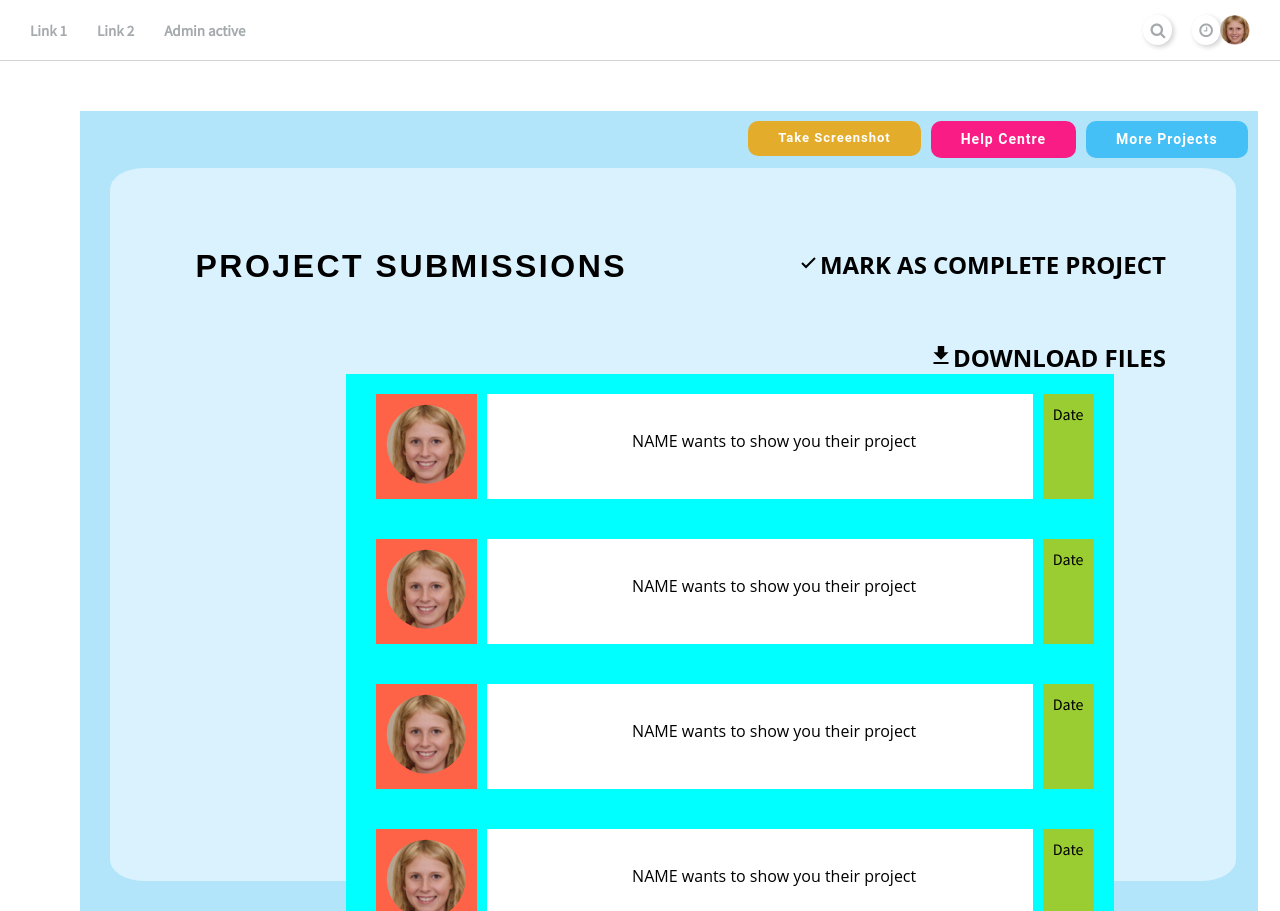
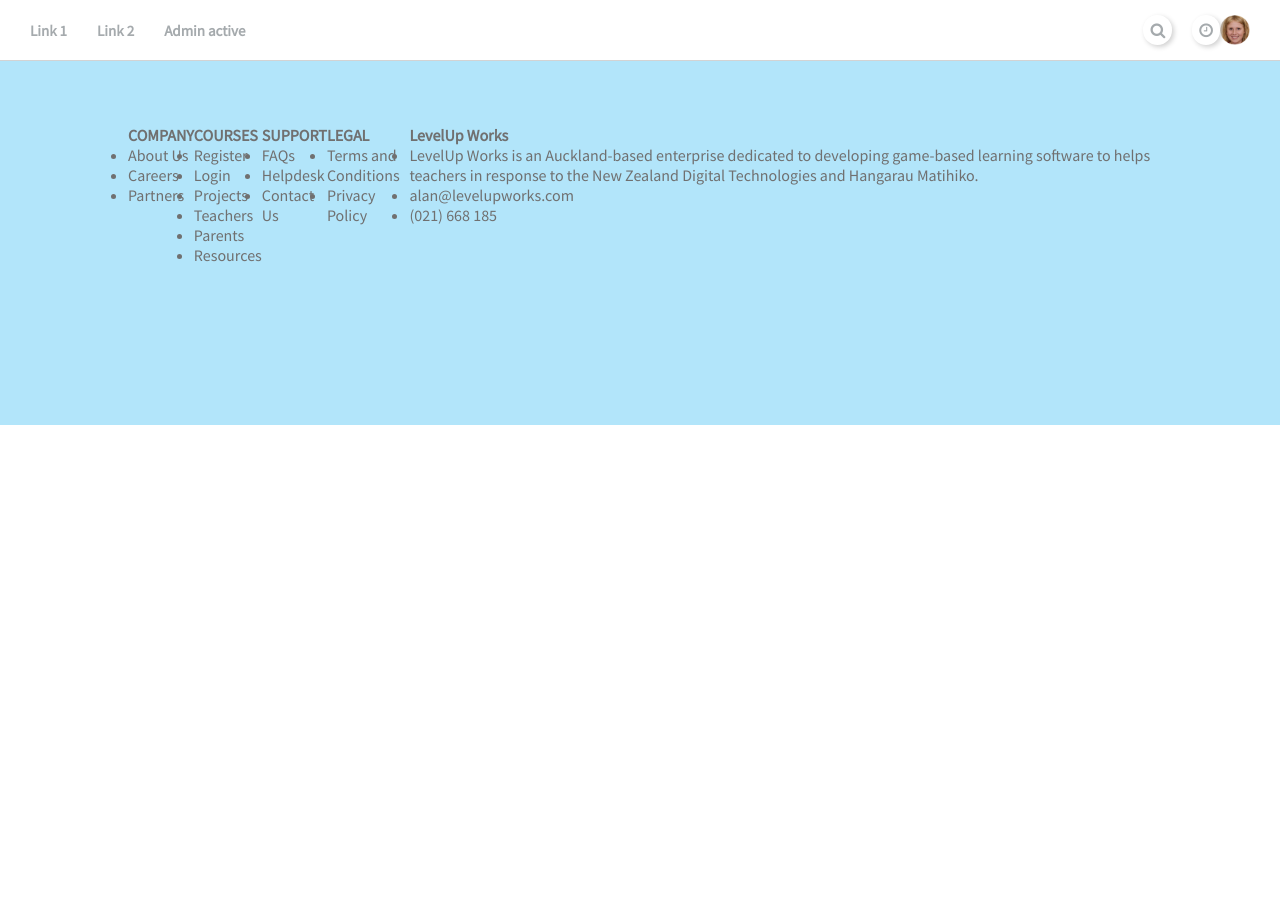
Before and after one commit to freyawatkinson/Mission-X-Learning-Management-System, a React (Create React App) app: page / in a window 1280 px wide. After the commit the page ends 800 px from the top, so only its background shows below. Built offline with nearby package versions, Linux system fonts and the light colour scheme; no server answers.

Commit message:
Clean up in progress

```diff
--- a/package.json
+++ b/package.json
@@ -13,7 +13,7 @@
     "react-icons": "^4.2.0",
     "react-pro-sidebar": "^0.6.0",
     "react-router-dom": "^5.2.0",
-    "react-scripts": "4.0.3",
+    "react-scripts": "^4.0.3",
     "web-vitals": "^1.1.1"
   },
   "scripts": {
--- a/src/App.js
+++ b/src/App.js
@@ -1,69 +1,13 @@
-import {useState} from 'react';
+import React from "react";
+import "./App.css";
+import Router from "./Router.js";
 
-// Import the CSS files
-import './App.css';
-
-
-import ProgressTracker from './components/ProgressTracker';
-import NavBar from './components/NavBar';
-import TeacherDashboard from './components/TeacherDashboard';
-
-
-// Dashboard test
-import Dashnavbar from './components/NNavbar/Dashnavbar';
-
-// Import React-router-dom for app routing
-
-import {BrowserRouter as Router, Switch, Route, Link} from 'react-router-dom';
-
-import ProjectProgress from './components/ProgressTracker';
-import Sidebar from './components/sidebar/Sidebar';
-import ProjectSubmissions from './components/ProjectSubmissions';
-
-
-// App function
-
-const App = () => {
-
-  const [sidebarOpen, setSidebarOpen] = useState(false);
-
-  const openSidebar = () => {
-    setSidebarOpen(true);
-  }
-
-  const closeSidebar = () => {
-    setSidebarOpen(false);
-  }
-
-  return (
-    <Router>
-    <div className="app">
-      <Dashnavbar sidebarOpen={sidebarOpen} openSidebar={openSidebar}/>
-
-
-        {/* <Sidebar sidebarOpen={sidebarOpen} openSidebar={openSidebar} />  */}
-        {/* <Sidebar/> */}
-
-
-        {/* <NavBar/> */}
-
-        <ProjectSubmissions/>
-        {/* <ProjectProgress/> */}
-
-        {/* Switch statement loads/Routes to specified path and populates from specific function */}
-        <Switch>
-
-
-          <Route path="./components/ProgressTracker" exact component={ProgressTracker}/>
-          {/* <Route path="./components/TeacherDashboard" exact component={TeacherDashboard}/> */}
-          <Route path="./components/NavBar" exact component={NavBar}/>
-
-        </Switch>
-      <dashnavbar/>
-
-    </div>
-    </Router>
-  );
+function App() {
+	return (
+		<div className="App">
+			<Router />
+		</div>
+	);
 }
 
 export default App;
--- /dev/null
+++ b/src/Router.js
@@ -0,0 +1,17 @@
+import React from "react";
+import { BrowserRouter as Switch, Route } from "react-router-dom";
+import HomePage from "./components/HomePage/HomePage";
+import ProgressTracker from "./components/ProgressTracker";
+import ProjectSubmissions from "./components/ProjectSubmissions";
+
+const Router = () => {
+	return (
+		<Switch>
+			<Route exact path="/" component={HomePage} />
+			<Route exact path="/ProgressTracker" component={ProgressTracker} />
+			<Route exact path="/ProjectSubmissions" component={ProjectSubmissions} />
+		</Switch>
+	);
+};
+
+export default Router;
--- /dev/null
+++ b/src/components/HomePage/HomePage.js
@@ -0,0 +1,14 @@
+import React from "react";
+import Dashnavbar from "../NNavbar/Dashnavbar";
+import Footer from "../AppFooter/AppFooter";
+
+const HomePage = () => {
+	return (
+		<div>
+			<Dashnavbar />
+			<Footer />
+		</div>
+	);
+};
+
+export default HomePage;
--- a/src/components/ProgressTracker.css
+++ b/src/components/ProgressTracker.css
@@ -1,14 +1,11 @@
 .container {
-
-  display: flex;
-  justify-content: space-between;
-  background-color: #B2E4FA;
-
+	display: flex;
+	justify-content: space-between;
+	background-color: #b2e4fa;
 }
 
 .progress-container {
-  background-color: pink;
-
+	background-color: pink;
 }
 
 /* .student-details {
--- a/src/components/ProjectSubmissions.js
+++ b/src/components/ProjectSubmissions.js
@@ -1,17 +1,17 @@
-import React from 'react';
-import { Button } from '@material-ui/core';
-import {BiCheck} from 'react-icons/bi';
-import {IoMdDownload} from 'react-icons/io';
-import NavBar from './NavBar';
+import React from "react";
+import { Button } from "@material-ui/core";
+import { BiCheck } from "react-icons/bi";
+import { IoMdDownload } from "react-icons/io";
+import NavBar from "./NavBar";
 import "./ProjectSubmissions.css";
-import SubmittedProject from './SubmittedProject';
+import SubmittedProject from "./SubmittedProject";
+import Dashnavbar from "./NNavbar/Dashnavbar";
 // Import project component here
-
 
 class ProjectSubmissions extends React.Component {
 	constructor(props) {
 		super(props);
-        this.state={ user: [] };
+		this.state = { user: [] };
 	}
 
 	// Fetching data from the database using API
@@ -29,26 +29,36 @@ class ProjectSubmissions extends React.Component {
 	}
 	async componentDidMount() {
 		const user = await this.getUser();
-    this.setState({user});
+		this.setState({ user });
 	}
 
-    render () {
-        return(
-        <div id= "dashboard">
-
+	render() {
+		return (
+			<div id="dashboard">
+				<Dashnavbar />
 				<div id="button-container">
-        <Button color="primary" id="button3"> More Projects</Button>
-        <Button color="primary" id="button2">Help Centre</Button>
-        <Button color="primary" id="button1">Take Screenshot</Button>
-
+					<Button color="primary" id="button3">
+						More Projects
+					</Button>
+					<Button color="primary" id="button2">
+						Help Centre
+					</Button>
+					<Button color="primary" id="button1">
+						Take Screenshot
+					</Button>
 				</div>
 
 				<div id="dashboard-inner">
-
 					<div id="header-container">
 						<h1>PROJECT SUBMISSIONS</h1>
-        <h2><BiCheck/>MARK AS COMPLETE PROJECT</h2>
-        <h2><IoMdDownload/>DOWNLOAD FILES</h2>
+						<h2>
+							<BiCheck />
+							MARK AS COMPLETE PROJECT
+						</h2>
+						<h2>
+							<IoMdDownload />
+							DOWNLOAD FILES
+						</h2>
 					</div>
 
 					<div className="project-div">
@@ -58,11 +68,10 @@ async componentDidMount() {
 						// dateSubmitted={user.date_submitted}
 						/>
 					</div>
-
 				</div>
 			</div>
-
-        )}
+		);
+	}
 }
 
 export default ProjectSubmissions;
```
Also changed, not shown: src/components/AppFooter/AppFooter.js (+10 -17 lines), src/components/BackupApp.js (added, +63 -0 lines), src/components/NNavbar/Dashnavbar.js (+15 -10 lines), src/components/SidebarCheckbox/SideBar.js (indentation only), 1 other file (tests, documents, lock files or other folders). Lines whose indentation alone changed are shown as unchanged.
